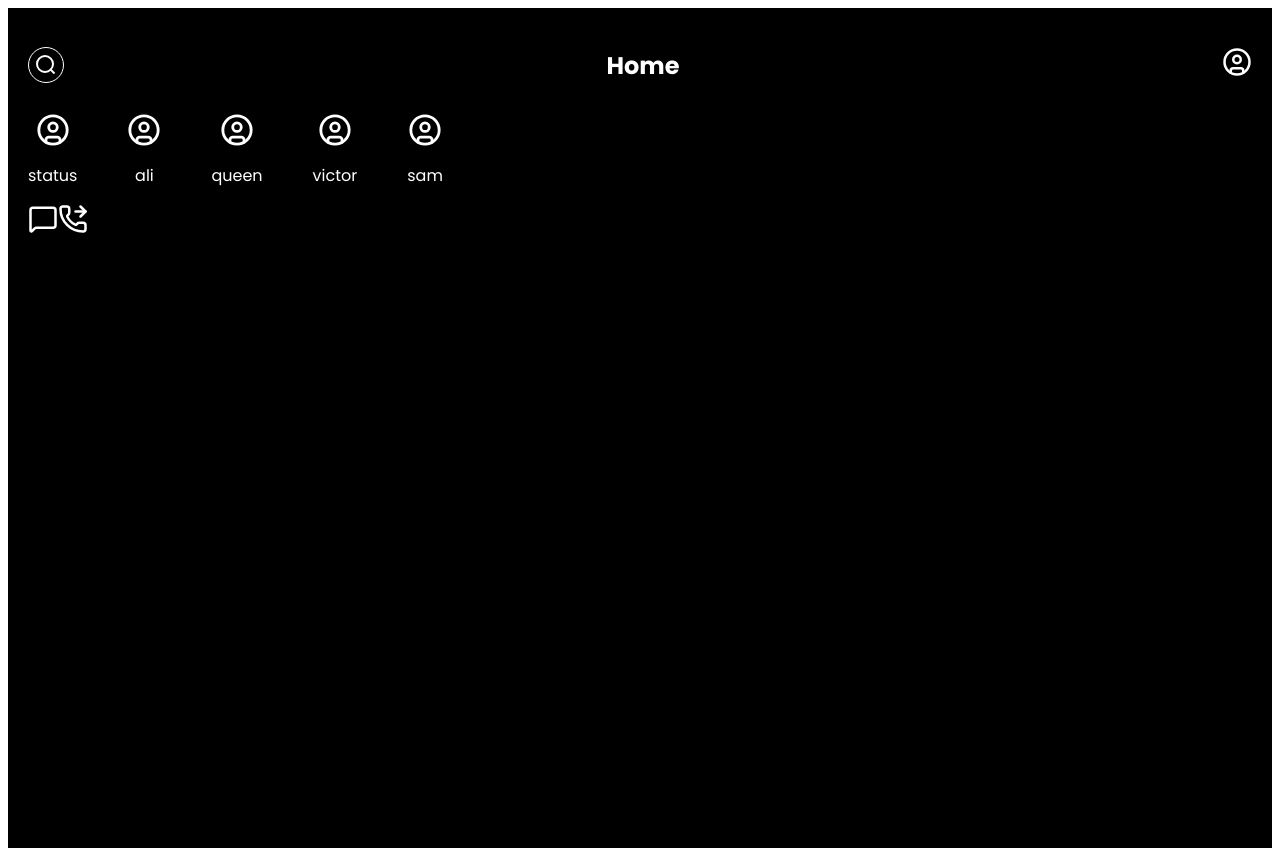
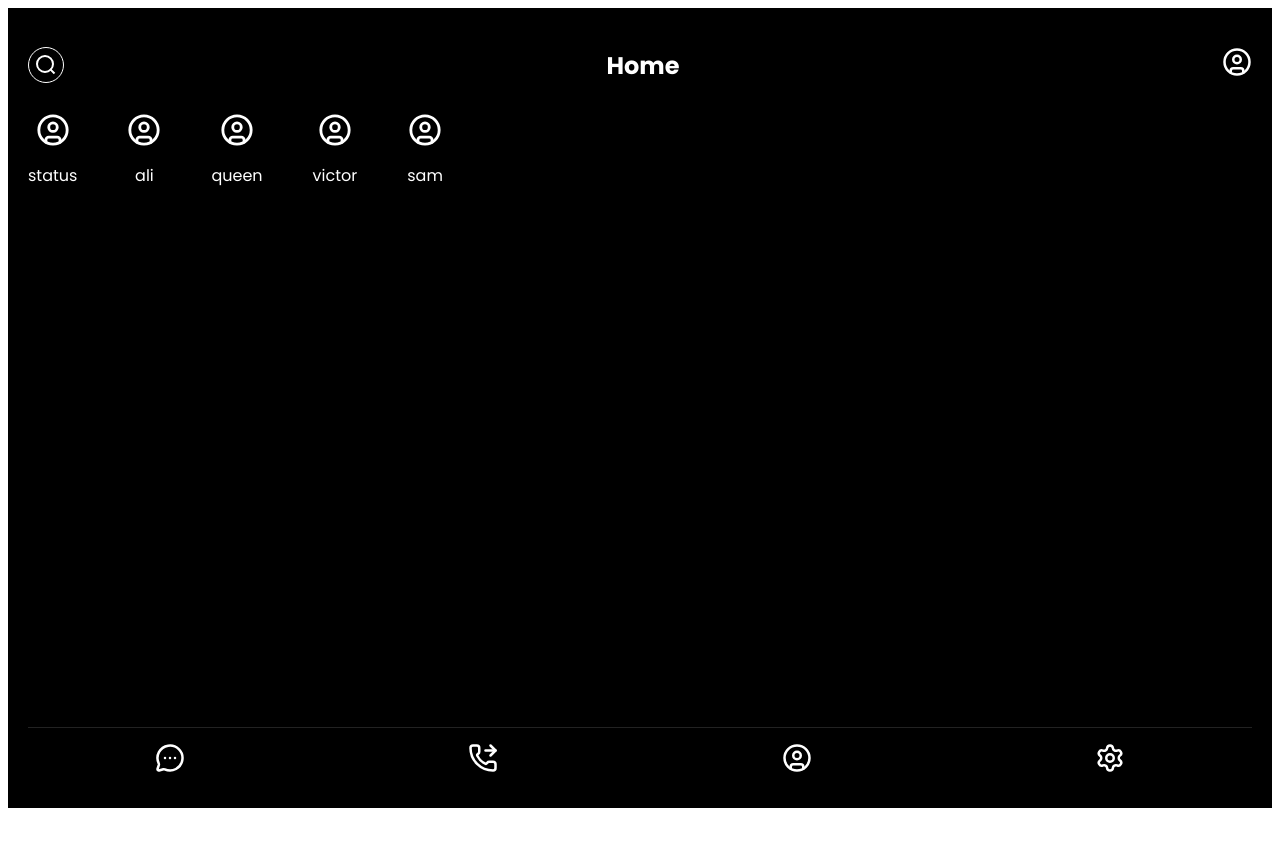
Before and after one commit to Ali1972101/QAchatbox, a React (Vite) app: page /message in a window 1280 px wide. After the commit the page ends 816 px from the top, so only its background shows below. Built offline with nearby package versions, Linux system fonts and the light colour scheme.

Commit message:
Position social-footer at the bottom of the Message page

```diff
--- a/src/Pages/Message.css
+++ b/src/Pages/Message.css
@@ -1,23 +1,32 @@
-.message-header{
+.message-header {
   display: flex;
   justify-content: space-between;
-    /* flex-direction: column; */
   align-items: center;
-    /* padding: 20px; */
-
 }
 
-.search-icon{
+.search-icon {
   border-radius: 100px;
   border-color: white;
   border: 1px solid white;
- padding : 5px;
-
+  padding: 5px;
 }
 
-.message-container{
+.message-container {
   background-color: black;
-    height: 100vh;
+  min-height: 100vh;
   padding: 20px;
   color: white;
+  display: flex;
+  flex-direction: column;
+  box-sizing: border-box;
 }
+
+.social-footer {
+  display: flex;
+  justify-content: space-around;
+  align-items: center;
+  gap: 30px;
+  margin-top: auto;
+  padding: 15px 0;
+  border-top: 1px solid #222;
+}
--- a/src/Pages/Message.jsx
+++ b/src/Pages/Message.jsx
@@ -2,6 +2,7 @@ import React from "react";
 import "./Message.css";
 import {
   MessageSquare,
+  MessageCircleMore,
   Search,
   PhoneForwarded,
   Phone,
@@ -43,9 +44,11 @@ export default function Message() {
         </div>
       </div>
 
-      <div>
-        <MessageSquare size={30} />
+      <div className="social-footer">
+        <MessageCircleMore size={30} />
         <PhoneForwarded size={30} />
+        <CircleUser size={30} />
+        <Settings size={30} />
       </div>
     </section>
   );
```
Lines whose indentation alone changed are shown as unchanged.
